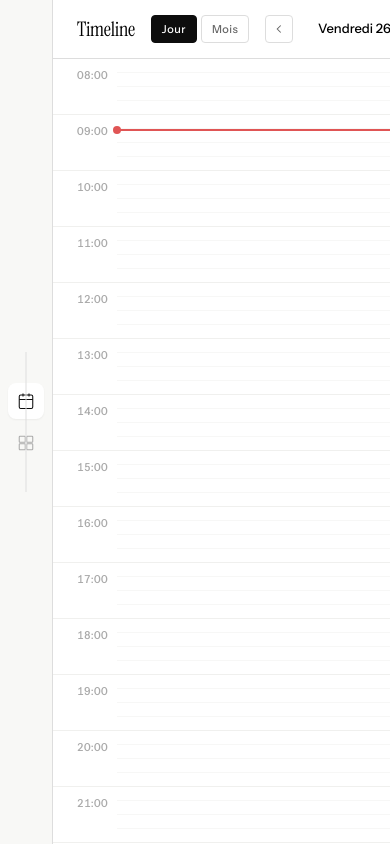
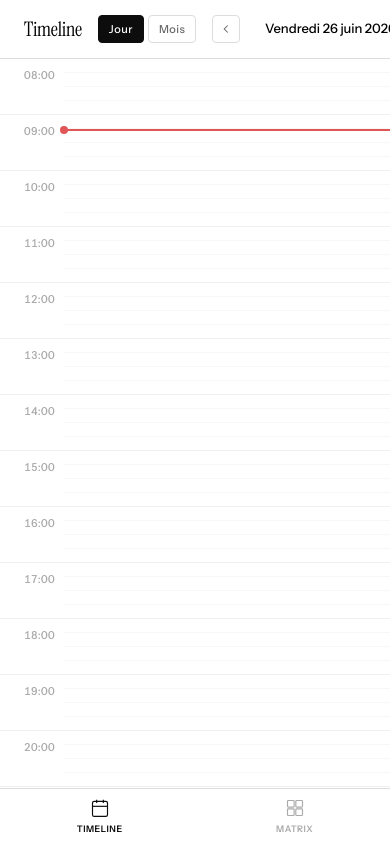
Before and after one commit to ThibaultPouch59200/Meridian, a Nuxt app: page /timeline in a window 390 px wide. Built offline with nearby package versions, Linux system fonts and the light colour scheme.

Commit message:
feat(responsive): bottom nav bar on mobile, responsive layout

```diff
--- a/app/components/layout/AppSidebar.vue
+++ b/app/components/layout/AppSidebar.vue
@@ -1,5 +1,6 @@
 <template>
-  <nav class="w-[52px] h-screen flex flex-col items-center justify-center gap-[6px] flex-shrink-0 relative z-10">
+  <!-- Desktop: sidebar verticale gauche -->
+  <nav class="hidden sm:flex w-[52px] h-screen flex-col items-center justify-center gap-[6px] flex-shrink-0 relative z-10">
     <div
       class="absolute left-1/2 top-1/2 -translate-x-1/2 -translate-y-1/2 w-px h-[140px] bg-gray-200 pointer-events-none"
     />
@@ -20,6 +21,40 @@
       </svg>
     </IconButton>
   </nav>
+
+  <!-- Mobile: barre fixe en bas -->
+  <nav class="sm:hidden fixed bottom-0 left-0 right-0 h-14 flex items-center justify-around bg-white border-t border-gray-200 z-50">
+    <button
+      :class="[
+        'flex flex-col items-center gap-1 p-2 transition-colors',
+        route.path.startsWith('/timeline') ? 'text-black' : 'text-gray-400',
+      ]"
+      @click="navigateTo('/timeline')"
+    >
+      <svg viewBox="0 0 24 24" fill="none" stroke="currentColor" class="w-[20px] h-[20px]" style="stroke-width:1.4">
+        <rect x="3" y="4" width="18" height="18" rx="2"/>
+        <line x1="16" y1="2" x2="16" y2="6"/>
+        <line x1="8" y1="2" x2="8" y2="6"/>
+        <line x1="3" y1="10" x2="21" y2="10"/>
+      </svg>
+      <span class="text-[9px] font-semibold tracking-[0.5px] uppercase">Timeline</span>
+    </button>
+    <button
+      :class="[
+        'flex flex-col items-center gap-1 p-2 transition-colors',
+        route.path.startsWith('/matrix') ? 'text-black' : 'text-gray-400',
+      ]"
+      @click="navigateTo('/matrix')"
+    >
+      <svg viewBox="0 0 24 24" fill="none" stroke="currentColor" class="w-[20px] h-[20px]" style="stroke-width:1.4">
+        <rect x="3" y="3" width="8" height="8" rx="1"/>
+        <rect x="13" y="3" width="8" height="8" rx="1"/>
+        <rect x="3" y="13" width="8" height="8" rx="1"/>
+        <rect x="13" y="13" width="8" height="8" rx="1"/>
+      </svg>
+      <span class="text-[9px] font-semibold tracking-[0.5px] uppercase">Matrix</span>
+    </button>
+  </nav>
 </template>
 
 <script setup lang="ts">
--- a/app/layouts/default.vue
+++ b/app/layouts/default.vue
@@ -1,7 +1,7 @@
 <template>
   <div class="flex w-full h-screen overflow-hidden bg-gray-50">
     <AppSidebar />
-    <div class="flex-1 min-w-0 border-l border-gray-200 bg-white flex flex-col h-screen overflow-hidden">
+    <div class="flex-1 min-w-0 sm:border-l border-gray-200 bg-white flex flex-col h-screen overflow-hidden pb-14 sm:pb-0">
       <slot />
     </div>
   </div>
```
